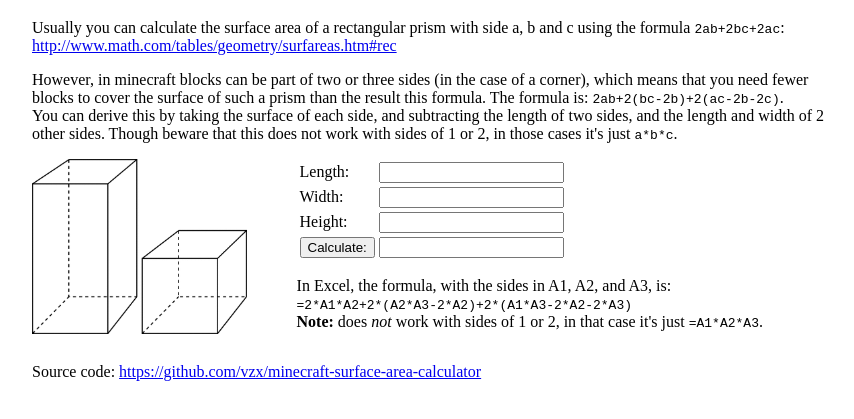
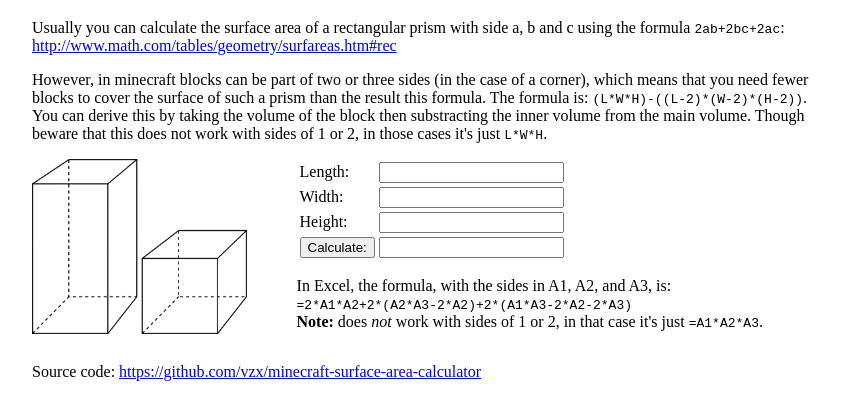
Before and after one commit to vzx/minecraft-surface-area-calculator, a plain HTML site: page index.html in a window 1280 px wide. Shown: the part 61-480 px from the top of the page, without its empty margins (208-1062 px from the left). Drawn offline with Linux system fonts and the light colour scheme.

Commit message:
Update index.html

```diff
--- a/index.html
+++ b/index.html
@@ -24,9 +24,9 @@
 			<a href="http://www.math.com/tables/geometry/surfareas.htm#rec">http://www.math.com/tables/geometry/surfareas.htm#rec</a></p>
 
 		<p>However, in minecraft blocks can be part of two or three sides (in the case of a corner), which means that you need fewer blocks
-			to cover the surface of such a prism than the result this formula. The formula is: <code>2ab+2(bc-2b)+2(ac-2b-2c)</code>.<br>
-			You can derive this by taking the surface of each side, and subtracting the length of two sides, and the length and width of 2
-			other sides. Though beware that this does not work with sides of 1 or 2, in those cases it's just <code>a*b*c</code>.</p>
+			to cover the surface of such a prism than the result this formula. The formula is: <code>(L*W*H)-((L-2)*(W-2)*(H-2))</code>.<br>
+			You can derive this by taking the volume of the block then substracting the inner volume from the main volume.
+			Though beware that this does not work with sides of 1 or 2, in those cases it's just <code>L*W*H</code>.</p>
 
 		<p><img id="prism" src="prism-quad3_43153_md.gif" alt="prism" height="175"></p>
 
```
